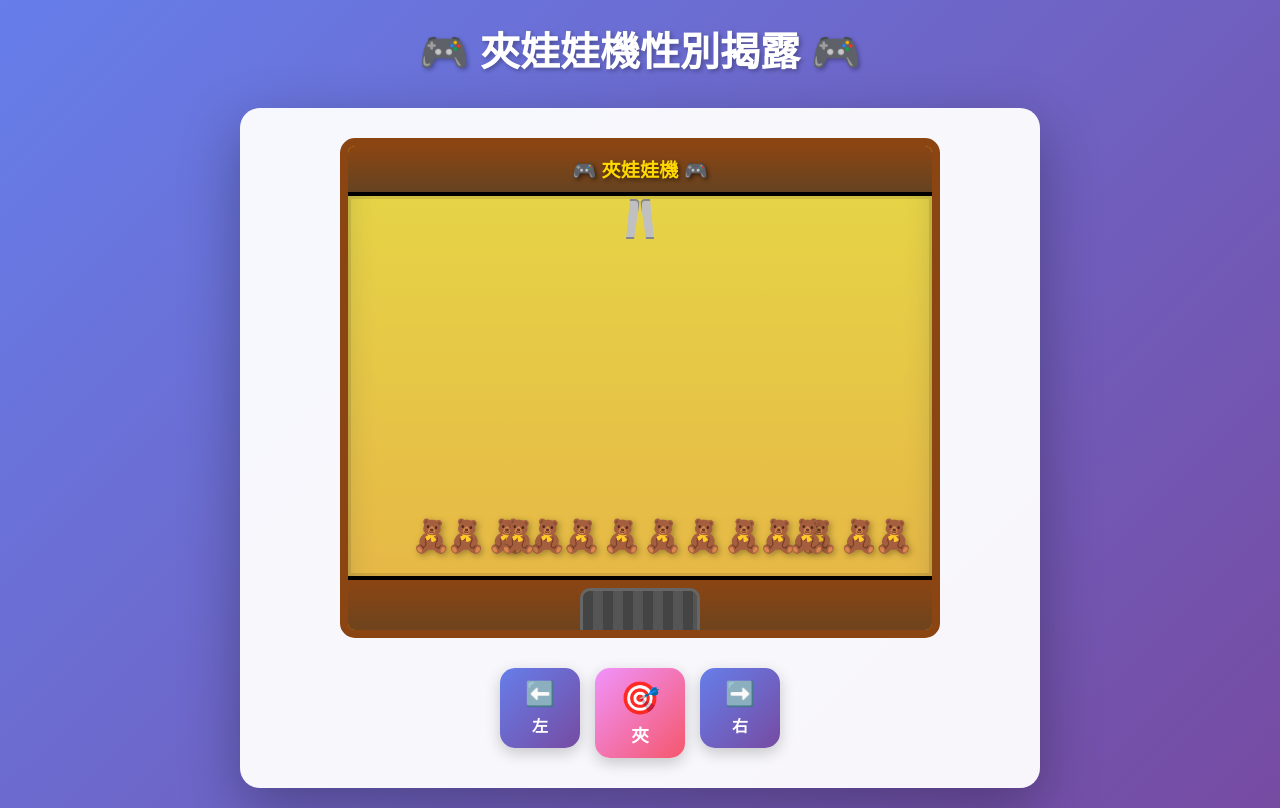
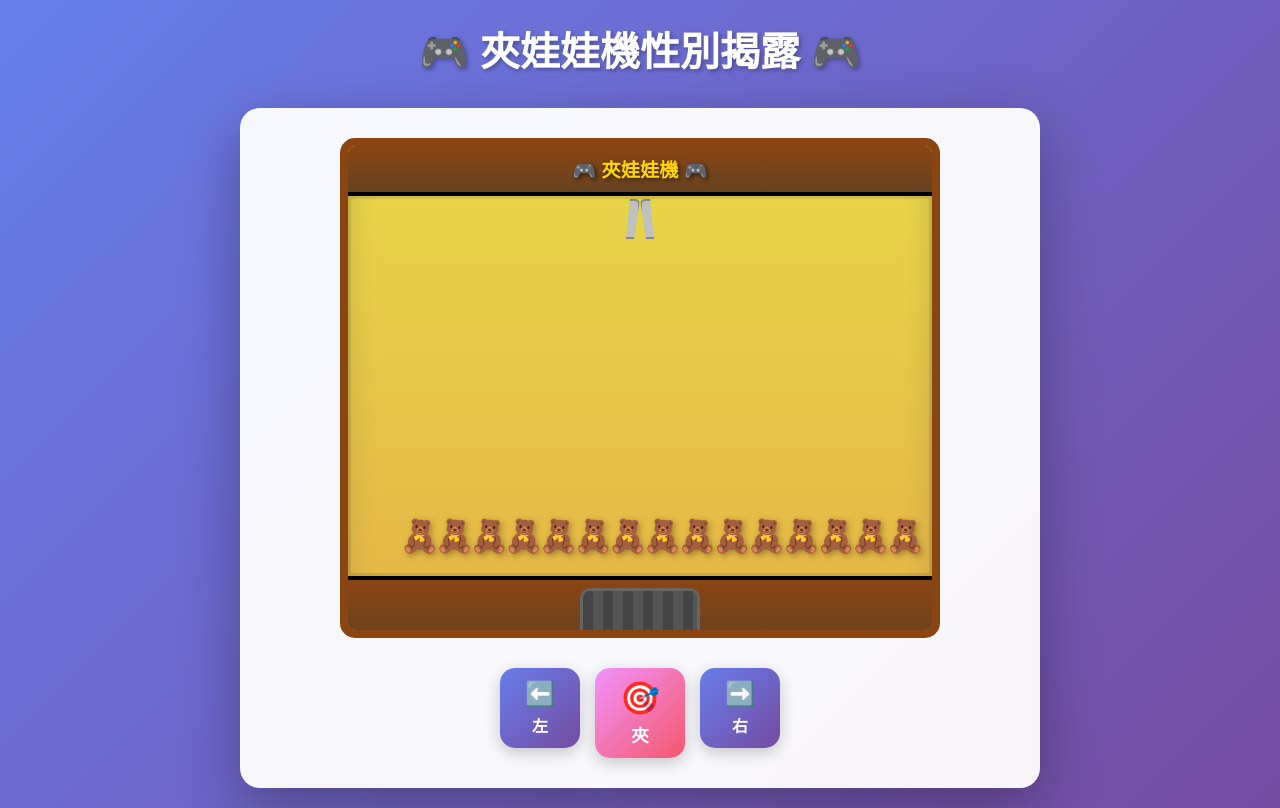
Before and after one commit to SQZ777/joyful-reveal-app, a website: page claw-machine.html in a window 1280 px wide. Drawn offline with Linux system fonts and the light colour scheme.

Commit message:
修正夾娃娃機遊戲邏輯與樣式，調整娃娃位置以更居中，並動態獲取遊戲區域高度

```diff
--- a/src/claw-machine.css
+++ b/src/claw-machine.css
@@ -82,22 +82,27 @@ h1 {
     top: 0;
     left: 50%;
     transform: translateX(-50%);
-    width: 60px;
+    width: 50px;
     height: 100%;
     transition: left 0.3s ease;
+    display: flex;
+    justify-content: center;
 }
 
 .claw {
     position: relative;
     width: 100%;
     height: 100%;
+    display: flex;
+    flex-direction: column;
+    align-items: center;
 }
 
 .claw-cable {
     position: absolute;
     top: 0;
     left: 50%;
-    transform: translateX(-50%);
+    margin-left: -1.5px;
     width: 3px;
     height: 0%;
     background: linear-gradient(to bottom, #333, #666);
@@ -109,7 +114,7 @@ h1 {
     position: absolute;
     top: var(--cable-length, 0px);
     left: 50%;
-    transform: translateX(-50%);
+    margin-left: -25px;
     width: 50px;
     height: 50px;
     transition: top 0.1s ease;
@@ -172,7 +177,7 @@ h1 {
     border-radius: 0;
     background: transparent;
     border: none;
-    transition: all 0.3s ease;
+    transition: all 0.1s ease;
     cursor: pointer;
     transform-origin: center bottom;
 }
--- a/src/claw-machine.js
+++ b/src/claw-machine.js
@@ -5,6 +5,7 @@ class ClawMachineGame {
         this.claw = document.getElementById('claw');
         this.clawRail = document.getElementById('clawRail');
         this.clawCable = document.getElementById('clawCable');
+        this.gameArea = document.querySelector('.game-area');
         this.resultOverlay = document.getElementById('resultOverlay');
         this.resultIcon = document.getElementById('resultIcon');
         this.resultTitle = document.getElementById('resultTitle');
@@ -23,26 +24,25 @@ class ClawMachineGame {
         this.moveStep = 5; // 每次移動的百分比
 
         // 娃娃位置 (百分比) - 類型在抓取時隨機決定
-        // 創建密集的娃娃排列，包含三排
+        // 創建密集的娃娃排列，包含三排，調整位置使其更居中
         this.prizes = [
             // 第一排（前排）
-            { x: 10, y: 75, type: 'unknown', element: null },
-            { x: 23, y: 75, type: 'unknown', element: null },
-            { x: 36, y: 75, type: 'unknown', element: null },
-            { x: 50, y: 75, type: 'unknown', element: null },
-            { x: 64, y: 75, type: 'unknown', element: null },
-            { x: 77, y: 75, type: 'unknown', element: null },
-            { x: 90, y: 75, type: 'unknown', element: null },
+            { x: 8, y: 75, type: 'unknown', element: null },
+            { x: 20, y: 75, type: 'unknown', element: null },
+            { x: 32, y: 75, type: 'unknown', element: null },
+            { x: 44, y: 75, type: 'unknown', element: null },
+            { x: 56, y: 75, type: 'unknown', element: null },
+            { x: 68, y: 75, type: 'unknown', element: null },
+            { x: 80, y: 75, type: 'unknown', element: null },
+            { x: 92, y: 75, type: 'unknown', element: null },
             // 第二排（中排，稍微後面一點）
-            { x: 16, y: 70, type: 'unknown', element: null },
-            { x: 30, y: 70, type: 'unknown', element: null },
-            { x: 43, y: 70, type: 'unknown', element: null },
-            { x: 57, y: 70, type: 'unknown', element: null },
-            { x: 70, y: 70, type: 'unknown', element: null },
-            { x: 84, y: 70, type: 'unknown', element: null },
-            // 第三排（後排）
-            { x: 25, y: 65, type: 'unknown', element: null },
-            { x: 75, y: 65, type: 'unknown', element: null }
+            { x: 14, y: 70, type: 'unknown', element: null },
+            { x: 26, y: 70, type: 'unknown', element: null },
+            { x: 38, y: 70, type: 'unknown', element: null },
+            { x: 50, y: 70, type: 'unknown', element: null },
+            { x: 62, y: 70, type: 'unknown', element: null },
+            { x: 74, y: 70, type: 'unknown', element: null },
+            { x: 86, y: 70, type: 'unknown', element: null }
         ];
 
         this.init();
@@ -72,9 +72,10 @@ class ClawMachineGame {
     updateClawPosition() {
         this.clawRail.style.left = this.clawPosition.x + '%';
         this.clawCable.style.height = this.clawPosition.y + '%';
-        // 讓爪子頭部跟著纜線移動 - 遊戲區域高度是 380px
+        // 讓爪子頭部跟著纜線移動 - 動態獲取遊戲區域高度
         const clawHead = this.claw.querySelector('.claw-head');
-        const cableLength = (this.clawPosition.y / 100) * 380; // 將百分比轉換為實際像素
+        const gameAreaHeight = this.gameArea.clientHeight;
+        const cableLength = (this.clawPosition.y / 100) * gameAreaHeight;
         clawHead.style.setProperty('--cable-length', cableLength + 'px');
     }
 
@@ -203,9 +204,12 @@ class ClawMachineGame {
 
                 // 如果有娃娃，讓它跟著爪子移動 - 使用與爪子相同的像素計算
                 if (prize && prize.element) {
-                    // 遊戲區域高度 380px，娃娃區域底部約 120px，娃娃初始 bottom 10px
-                    const clawPixelY = (this.clawPosition.y / 100) * 380;
-                    const prizeBottom = 10 + (380 - 120) - clawPixelY;
+                    // 動態獲取遊戲區域和娃娃區域高度
+                    const gameAreaHeight = this.gameArea.clientHeight;
+                    const prizesArea = document.querySelector('.prizes-area');
+                    const prizesAreaHeight = prizesArea ? prizesArea.clientHeight : 120;
+                    const clawPixelY = (this.clawPosition.y / 100) * gameAreaHeight;
+                    const prizeBottom = 10 + (gameAreaHeight - prizesAreaHeight) - clawPixelY;
                     prize.element.style.bottom = Math.max(10, prizeBottom) + 'px';
                 }
 
```
Also changed, not shown: claw-machine.html (+3 -0 lines).
